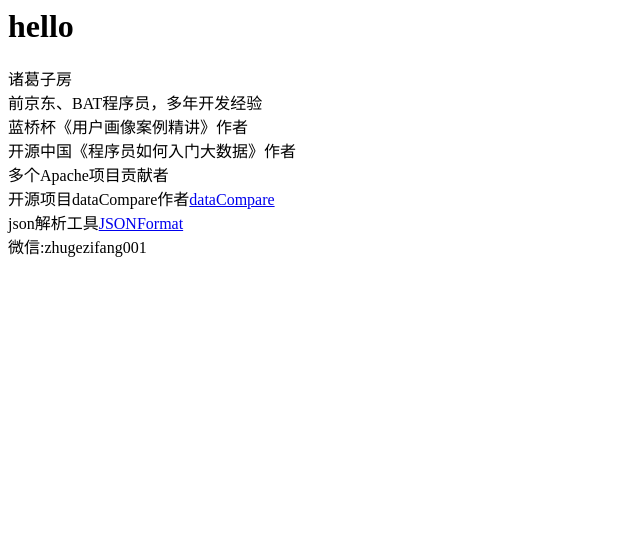
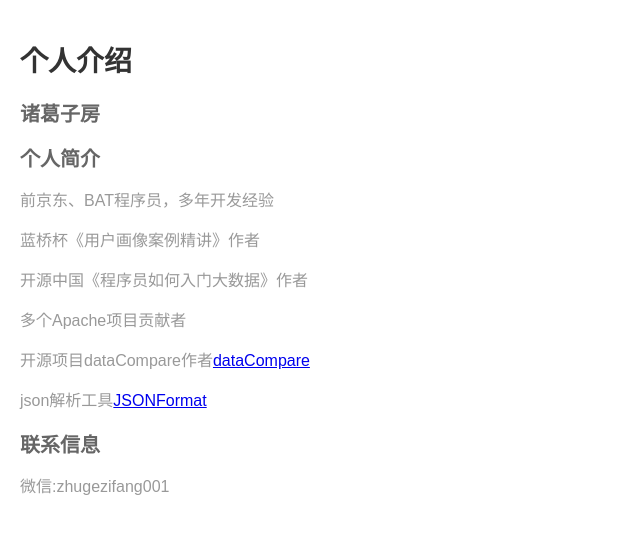
Before and after one commit to zhugezifang/zhugezifang.github.io, a plain HTML site: page index.html in a window 1280 px wide. Shown: the whole page, without its empty margins (0-640 px from the left). Drawn offline with Linux system fonts and the light colour scheme.

Commit message:
Update index.html

```diff
--- a/index.html
+++ b/index.html
@@ -1,10 +1,42 @@
-<h1>hello</h1>
+<!DOCTYPE html>
+<html>
+<head>
+    <title>个人介绍</title>
+    <style>
+        body {
+            font-family: Arial, sans-serif;
+            margin: 0;
+            padding: 20px;
+        }
 
-<p1>诸葛子房</p1><br/>
-<p1>前京东、BAT程序员，多年开发经验</p1><br/>
-<p1>蓝桥杯《用户画像案例精讲》作者</p1><br/>
-<p1>开源中国《程序员如何入门大数据》作者</p1><br/>
-<p1>多个Apache项目贡献者</p1><br/>
-<p1>开源项目dataCompare作者<a href="https://github.com/zhugezifang/dataCompare" target="">dataCompare</a></p1><br/>
-<p1>json解析工具<a href="https://zhugezifang.github.io/JSONFormat/" target="">JSONFormat</a></p1><br/>
-<p1>微信:zhugezifang001</p1><br/>
+        h1 {
+            font-size: 28px;
+            color: #333;
+        }
+
+        h2 {
+            font-size: 20px;
+            color: #666;
+        }
+
+        p {
+            font-size: 16px;
+            line-height: 1.5;
+            color: #999;
+        }
+    </style>
+</head>
+<body>
+    <h1>个人介绍</h1>
+    <h2>诸葛子房</h2>
+    <h2>个人简介</h2>
+    <p>前京东、BAT程序员，多年开发经验</p>
+    <p>蓝桥杯《用户画像案例精讲》作者</p>
+    <p>开源中国《程序员如何入门大数据》作者</p>
+    <p>多个Apache项目贡献者</p>
+    <p>开源项目dataCompare作者<a href="https://github.com/zhugezifang/dataCompare" target="">dataCompare</a></p>
+    <p>json解析工具<a href="https://zhugezifang.github.io/JSONFormat/" target="">JSONFormat</a></p>
+    <h2>联系信息</h2>
+    <p>微信:zhugezifang001</p>
+</body>
+</html>
```
